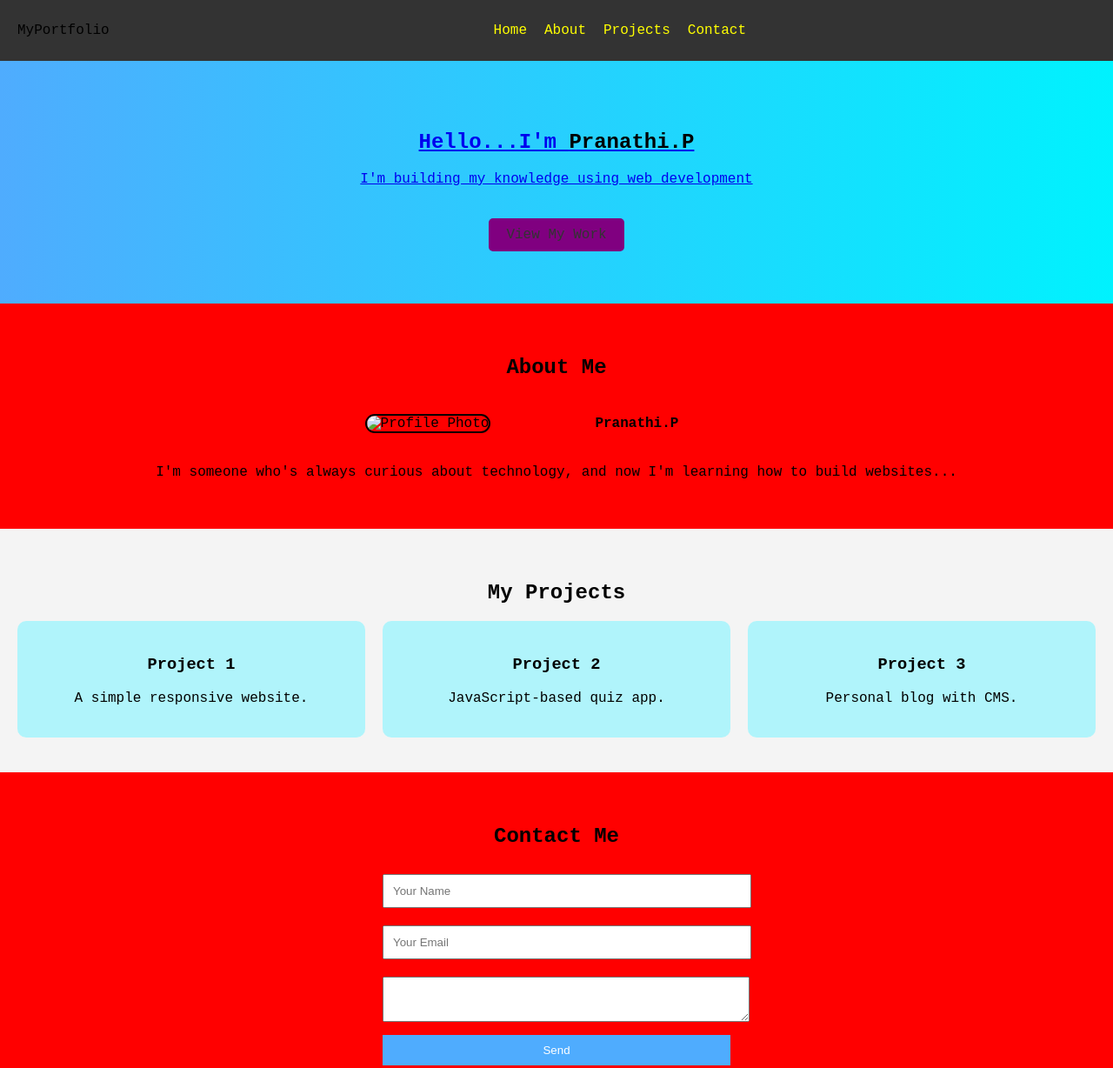
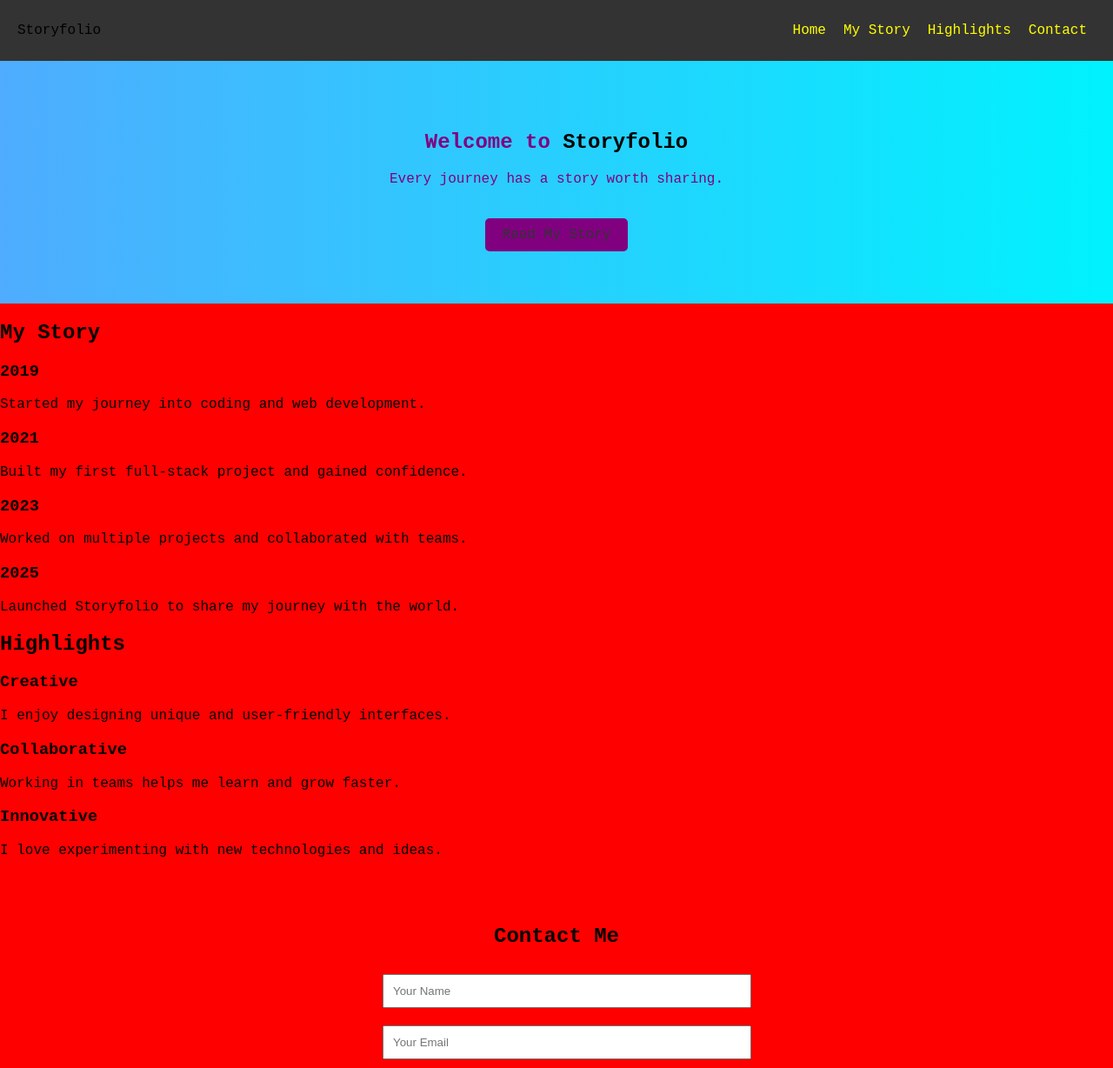
Before and after one commit to pranathip27bca-maker/TNSDC-digital-portfolio, a plain HTML site: page index.html in a window 1280 px wide. Shown: the top 1228 px of the page at 87% size. Drawn offline with Linux system fonts and the light colour scheme; a script that the page names is missing.

Commit message:
Update index.html

```diff
--- a/index.html
+++ b/index.html
@@ -1,165 +1,90 @@
 <!DOCTYPE html>
-
 <html lang="en">
-
 <head>
-
   <meta charset="UTF-8">
-
-  <meta name="viewport" content="width=device-width,
-
-initial-scale=1.0">
-
-  <title>Student Portfolio</title>
-
+  <meta name="viewport" content="width=device-width, initial-scale=1.0">
+  <title>Storyfolio</title>
   <link rel="stylesheet" href="style.css">
-
   <script defer src="script.js"></script>
-
 </head>
-
 <body>
-
   <!-- Navbar -->
-
   <header>
-
     <nav class="navbar">
-
-      <div class="logo">MyPortfolio</div>
-
+      <div class="logo">Storyfolio</div>
       <ul class="nav-links" id="nav-links">
-
         <li><a href="#home">Home</a></li>
-
-        <li><a href="#about">About</a></li>
-
-        <li><a href="#projects">Projects</ a>
-        </li>
-
-        <li><a href="#contact">Contact</ a>
-        </li>
-
+        <li><a href="#story">My Story</a></li>
+        <li><a href="#highlights">Highlights</a></li>
+        <li><a href="#contact">Contact</a></li>
       </ul>
-
       <div class="menu-toggle" id="menu-toggle">&#9776;</div>
-
     </nav>
-
   </header>
 
   <!-- Hero Section -->
-
   <section id="home" class="hero">
-
-    <div class="hero-content">
-
-      <h1>Hello...I'm <span>Pranathi.P</span></h1>
-
-      <p>I'm building my knowledge using web development</p>
-
-      <a href="#projects" class="btn">View
-
-        My Work</a>
-
-    </div>
-
+    <h1>Welcome to <span>Storyfolio</span></h1>
+    <p>Every journey has a story worth sharing.</p>
+    <a href="#story" class="btn">Read My Story</a>
   </section>
 
-  <!-- About Section -->
-
-  <section id="about" class="about">
-
-    <h2>About Me</h2>
-
-    <div class="about-content">
-
-      <img src='file:///storage/emulated/0/Android/data/com.teejay.trebedit/files/TrebEdit user files/Sample project - Acme/img/J2808.jpg' alt="Profile Photo">
-
-      <h4 id="mk">
-
-        Pranathi.P
-
-      </h4>
-
-      <p>
-
-        I'm someone who's always curious about technology, and now I'm learning how to build websites...
-
-      </p>
-
+  <!-- Story Timeline -->
+  <section id="story" class="story">
+    <h2>My Story</h2>
+    <div class="timeline">
+      <div class="timeline-item left">
+        <h3>2019</h3>
+        <p>Started my journey into coding and web development.</p>
+      </div>
+      <div class="timeline-item right">
+        <h3>2021</h3>
+        <p>Built my first full-stack project and gained confidence.</p>
+      </div>
+      <div class="timeline-item left">
+        <h3>2023</h3>
+        <p>Worked on multiple projects and collaborated with teams.</p>
+      </div>
+      <div class="timeline-item right">
+        <h3>2025</h3>
+        <p>Launched Storyfolio to share my journey with the world.</p>
+      </div>
     </div>
-
   </section>
 
-  <!-- Projects Section -->
-
-  <section id="projects" class="projects">
-
-    <h2>My Projects</h2>
-
-    <div class="project-grid">
-
-      <div class="project-card">
-
-        <h3>Project 1</h3>
-
-        <p>A simple responsive website.</ p>
-
+  <!-- Highlights -->
+  <section id="highlights" class="highlights">
+    <h2>Highlights</h2>
+    <div class="highlight-grid">
+      <div class="card">
+        <h3>Creative</h3>
+        <p>I enjoy designing unique and user-friendly interfaces.</p>
       </div>
-
-      <div class="project-card">
-
-        <h3>Project 2</h3>
-
-        <p>JavaScript-based quiz app.</p>
-
+      <div class="card">
+        <h3>Collaborative</h3>
+        <p>Working in teams helps me learn and grow faster.</p>
       </div>
-
-      <div class="project-card">
-
-        <h3>Project 3</h3>
-
-        <p>Personal blog with CMS.</p>
-
+      <div class="card">
+        <h3>Innovative</h3>
+        <p>I love experimenting with new technologies and ideas.</p>
       </div>
-
     </div>
-
   </section>
 
-  <!-- Contact Section -->
-
+  <!-- Contact -->
   <section id="contact" class="contact">
-
     <h2>Contact Me</h2>
-
-    <form id="contact-form">
-
-      <input type="text" id="name" placeholder="Your Name" required>
-
-      <input type="email" id="email" placeholder="Your Email" required>
-
-      <textarea id="message" placeholder="Your Message" required>
-
-</textarea>
-
-      <button type="submit">Send</button>
-
+    <form>
+      <input type="text" placeholder="Your Name" required>
+      <input type="email" placeholder="Your Email" required>
+      <textarea placeholder="Your Message" required></textarea>
+      <button type="submit" class="btn">Send Message</button>
     </form>
-
-    <p id="form-status"></p>
-
   </section>
 
+  <!-- Footer -->
   <footer>
-
-    <p>&copy; 2025 Your Name | All rights
-
-      reserved</p>
-
+    <p>© 2025 Storyfolio | Designed by You</p>
   </footer>
-
 </body>
-
 </html>
```
